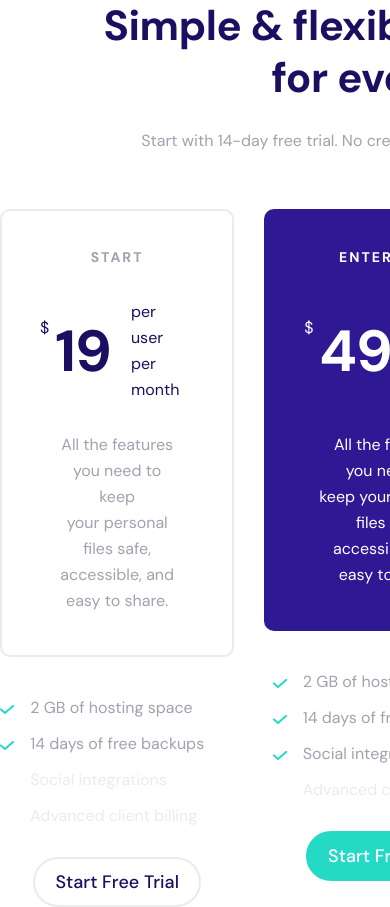
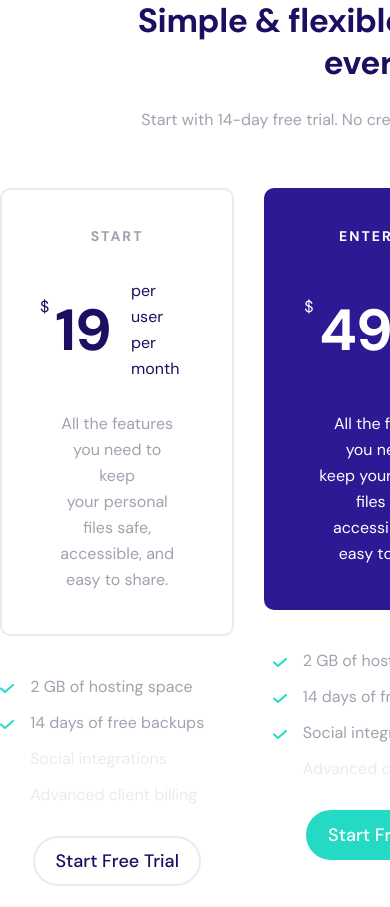
Before and after one commit to pawelrusak/lexogrine_task, a React (Vite) app: page /pricing in a window 390 px wide. Shown: the top 907 px of the page. After the commit the page ends 886 px from the top, so only its background shows below. Built offline with nearby package versions, Linux system fonts and the light colour scheme.

Commit message:
chore: add responsive styles to Heading component

```diff
--- a/src/ui/Heading/Heading.scss
+++ b/src/ui/Heading/Heading.scss
@@ -1,13 +1,27 @@
 @use "sass:map";
 @use "../../styles/variables";
+@use "../../styles/mixins";
+
+$minimal-responsive-font-size: 2.5rem;
 
 .heading {
-  @each $level, $value in variables.$heading-level {
+  @each $level, $token in variables.$heading-level {
+    $font-size: map.get($token, font-size);
+    $base-line-height: map.get($token, line-height);
+
     &--level#{$level} {
-      font-size: map.get($value, font-size);
-      line-height: map.get($value, line-height);
-      font-weight: map.get($value, font-weight);
-      letter-spacing: map.get($value, letter-spacing);
+      font-size: $font-size * 0.8;
+      line-height: $base-line-height * 0.8;
+
+      @include mixins.media-breakpoint-up("sm") {
+        & {
+          font-size: $font-size;
+          line-height: $base-line-height;
+        }
+      }
+
+      font-weight: map.get($token, font-weight);
+      letter-spacing: map.get($token, letter-spacing);
     }
   }
 
```
